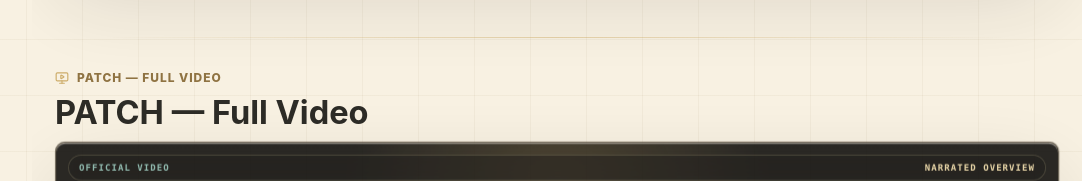
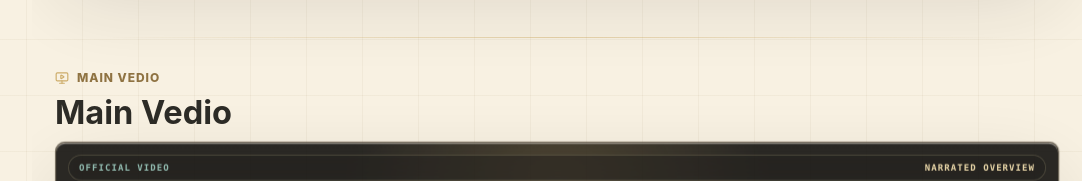
Before and after one commit to YananZHOU5555/PATCH, a Vue app: page / in a window 1280 px wide. Shown: the part 1585-1766 px from the top of the page, without its empty margins (198-1280 px from the left). Built offline with nearby package versions, Linux system fonts and the light colour scheme.

Commit message:
Rename full video section

```diff
--- a/src/App.vue
+++ b/src/App.vue
@@ -44,7 +44,7 @@ const GithubMark = (props) =>
 const navItems = [
   { label: 'Overview', href: '#overview', icon: Home },
   { label: 'Towel Demo', href: '#towel-demo', icon: Film },
-  { label: 'PATCH — Full Video', href: '#full-video', icon: MonitorPlay },
+  { label: 'Main Vedio', href: '#full-video', icon: MonitorPlay },
   { label: 'Abstract', href: '#abstract', icon: BookOpen },
   { label: 'Contributions', href: '#contributions', icon: Sparkles },
   { label: 'Method', href: '#architecture', icon: Network },
@@ -78,7 +78,7 @@ const officialVideos = {
   },
   full: {
     eyebrow: 'Official video',
-    title: 'PATCH — Full Video',
+    title: 'Main Vedio',
     meta: 'narrated overview',
     src: 'https://www.youtube-nocookie.com/embed/54r9ASDzCqI?rel=0&modestbranding=1&playsinline=1',
   },
@@ -787,8 +787,8 @@ onBeforeUnmount(() => {
     <section class="section main-video-section" id="full-video">
       <div class="section-head media-head">
         <div>
-          <p class="eyebrow"><MonitorPlay :size="14" /> PATCH — Full Video</p>
-          <h2>PATCH — Full Video</h2>
+          <p class="eyebrow"><MonitorPlay :size="14" /> Main Vedio</p>
+          <h2>Main Vedio</h2>
         </div>
       </div>
       <div class="cinema-frame">
```
